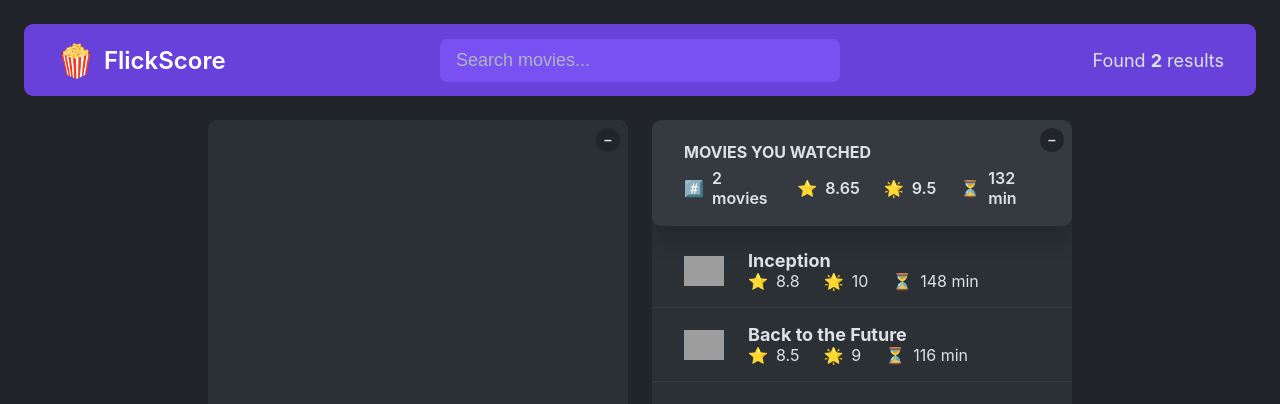
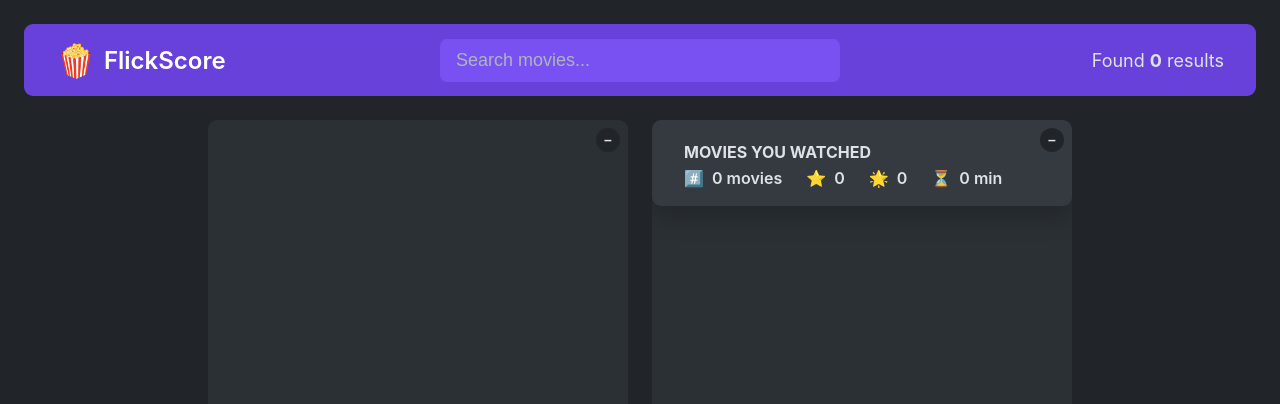
Before and after one commit to Samuel-Bonghanoy/flickscore, a React (Create React App) app: page / in a window 1280 px wide. Shown: the top 404 px of the page. Built offline with nearby package versions, Linux system fonts and the light colour scheme; grey boxes are pictures that could not be loaded.

Commit message:
Edited SelectedMovie component

```diff
--- a/src/App.js
+++ b/src/App.js
@@ -1,4 +1,5 @@
 import { useEffect, useState } from "react";
+import StarRating from "./starRating";
 
 const tempMovieData = [
   {
@@ -24,28 +25,7 @@ const tempMovieData = [
   },
 ];
 
-const tempWatchedData = [
-  {
-    imdbID: "tt1375666",
-    Title: "Inception",
-    Year: "2010",
-    Poster:
-      "https://m.media-amazon.com/images/M/MV5BMjAxMzY3NjcxNF5BMl5BanBnXkFtZTcwNTI5OTM0Mw@@._V1_SX300.jpg",
-    runtime: 148,
-    imdbRating: 8.8,
-    userRating: 10,
-  },
-  {
-    imdbID: "tt0088763",
-    Title: "Back to the Future",
-    Year: "1985",
-    Poster:
-      "https://m.media-amazon.com/images/M/MV5BZmU0M2Y1OGUtZjIxNi00ZjBkLTg1MjgtOWIyNThiZWIwYjRiXkEyXkFqcGdeQXVyMTQxNzMzNDI@._V1_SX300.jpg",
-    runtime: 116,
-    imdbRating: 8.5,
-    userRating: 9,
-  },
-];
+const tempWatchedData = [];
 
 const KEY = "8c4c0d09";
 
@@ -80,7 +60,7 @@ function Search({ query, setQuery }) {
 function NumResults({ movies }) {
   return (
     <p className="num-results">
-      Found <strong>{2}</strong> results
+      Found <strong>{movies.length}</strong> results
     </p>
   );
 }
@@ -225,7 +205,7 @@ function WatchedMovie({ movie }) {
 
 function SelectedMovie({ selectedId, onCloseMovie }) {
   const [movie, setMovie] = useState({});
-
+  const [isLoading, setIsLoading] = useState(false);
   const {
     Title: title,
     Year: year,
@@ -243,25 +223,52 @@ function SelectedMovie({ selectedId, onCloseMovie }) {
 
   useEffect(() => {
     async function getMovieDetails() {
+      setIsLoading(true);
       const res = await fetch(
         `http://www.omdbapi.com/?apikey=8c4c0d09&i=${selectedId}`
       );
       const data = await res.json();
       setMovie(data);
-      console.log(selectedId, data);
+      // console.log(selectedId, data);
+      setIsLoading(false);
     }
     getMovieDetails();
-  }, []);
+  }, [selectedId]);
 
   return (
     <div className="details">
+      {isLoading ? (
+        <Loader />
+      ) : (
+        <>
           <header>
             <button className="btn-back" onClick={onCloseMovie}>
               &larr;
             </button>
             <img src={poster} alt={`Poster of ${movie}`} />
+            <div className="details-overview">
+              <h2>{title}</h2>
+              <p>
+                {released} &bull; {runtime}
+              </p>
+              <p>{genre}</p>
+              <p>
+                <span>⭐</span>
+                {imdbRating} IMDb rating
+              </p>
+            </div>
           </header>
-      {selectedId}
+
+          <section>
+            <StarRating maxRating={10} size={24} />
+            <p>
+              <em>{plot}</em>
+            </p>
+            <p>Starring {actors}</p>
+            <p>Directed by {director}</p>
+          </section>
+        </>
+      )}
     </div>
   );
 }
```
Lines whose indentation alone changed are shown as unchanged.
